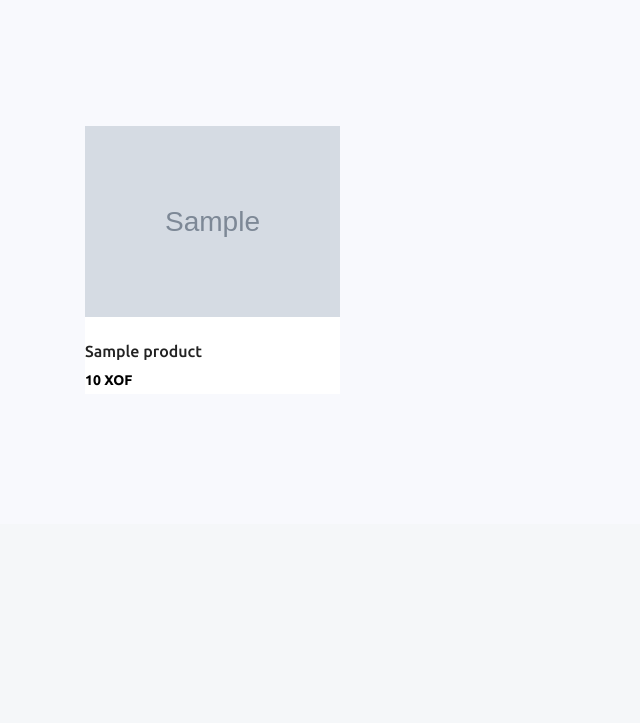
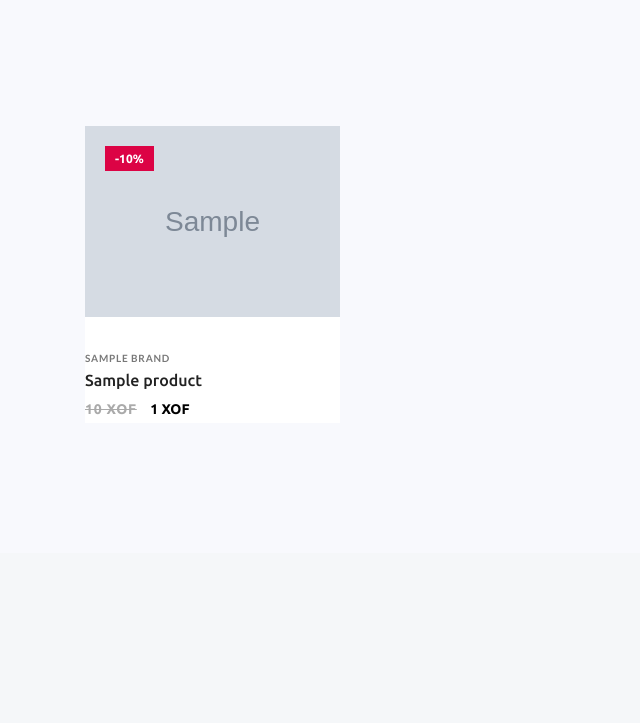
Before and after one commit to FranckyPopo/mechant_chop, a Django app: page / in a window 1280 px wide. Shown: the part 1554-2277 px from the top of the page, without its empty margins (0-640 px from the left). Run offline with Django 4.2, Linux system fonts and the light colour scheme; tables that the repository leaves empty hold one stand-in row (values such as "Sample post"); grey boxes marked "Sample" are stand-in pictures; some libraries are stand-ins or nearby versions; some web fonts are replaced.

Commit message:
Création du system de promotion

```diff
--- a/mechant/settings.py
+++ b/mechant/settings.py
@@ -42,8 +42,6 @@ INSTALLED_APPS = [
 
     "phonenumber_field",
     "colorfield",
-    'widget_tweaks',
-
 
     "front",
     "authentication",
--- a/shop/models.py
+++ b/shop/models.py
@@ -1,8 +1,6 @@
 from django.db import models
 from colorfield.fields import ColorField
 from django.conf import settings
-
-from pprint import pprint
 
 class Brand(models.Model):
     name = models.CharField(max_length=150)
@@ -72,6 +70,7 @@ class Product(models.Model):
     color = models.ForeignKey(Color, on_delete=models.CASCADE, related_name="product_color")
 
     price = models.PositiveIntegerField(default=0)
+    is_promotion = models.BooleanField(default=False)
     promotion_percentage = models.PositiveIntegerField(blank=True, null=True)
     promotion_price = models.PositiveIntegerField(blank=True, null=True)
 
@@ -84,6 +83,32 @@ class Product(models.Model):
 
     def __str__(self):
         return self.name
+
+    def get_price_promotion(self) -> int:
+        """Cette méthode retourne le prix d'un article aprés
+        déduction de la promotion s'il en a, dans le cas contraire
+        retourne le prix original de l'article
+
+        Returns:
+            int : le prix finale de l'article
+        """
+        if self.is_promotion:
+            if self.promotion_percentage:
+                return {
+                    "price_promotion": self.price * self.promotion_percentage // 100,
+                    "reduction": self.promotion_percentage,
+                    "symbole": "%"
+                }
+            else:
+                return {
+                    "price_promotion": self.price - self.promotion_price,
+                    "reduction": self.promotion_price,
+                    "symbole": "XOF"
+                }
+        return self.price
+
+    def is_new(self) -> bool:
+        pass
 
 # Cart
 class Order(models.Model):
--- a/shop/templates/shop/pages/index.html
+++ b/shop/templates/shop/pages/index.html
@@ -81,6 +81,12 @@
                                     <img src="{{ product.first_photo.url }}" alt="">
                                     <!-- Hover Thumb -->
                                     <img class="hover-img" src="{{ product.second_photo.url }}" alt="">
+                                    <!-- Product Badge -->
+                                    {% if product.is_promotion %}
+                                        <div class="product-badge offer-badge">
+                                            <span>-{{ product.get_price_promotion.reduction }}{{ product.get_price_promotion.symbole }}</span>
+                                        </div>
+                                    {% endif %}
                                     <!-- Favourite -->
                                     <div class="product-favourite">
                                         <a href="#" class="favme fa fa-heart"></a>
@@ -88,11 +94,19 @@
                                 </div>
                                 <!-- Product Description -->
                                 <div class="product-description">
-                                    <span>{{ product.band }}</span>
+                                    <span>{{ product.brand }}</span>
                                     <a href="single-product-details.html">
                                         <h6 id="ppp">{{ product.name }}</h6>
                                     </a>
-                                    <p class="product-price">{{ product.price }} XOF</p>
+                                     <!-- Price product -->
+                                    <p class="product-price">
+                                        {% if product.is_promotion %}
+                                            <span class="old-price">{{ product.price }} XOF</span>
+                                            {{ product.get_price_promotion.price_promotion }} XOF
+                                        {% else %}
+                                            {{ product.price }} XOF
+                                        {% endif %}
+                                    </p>
                                     <!-- Hover Content -->
                                     <div class="hover-content">
                                         <!-- Add to Cart -->
```
Also changed, not shown: shop/migrations/0007_product_is_promotion.py (added), 1 other file.
